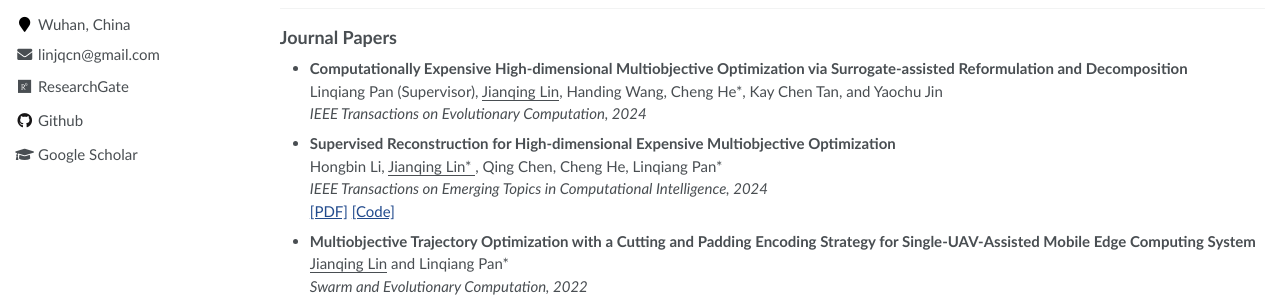
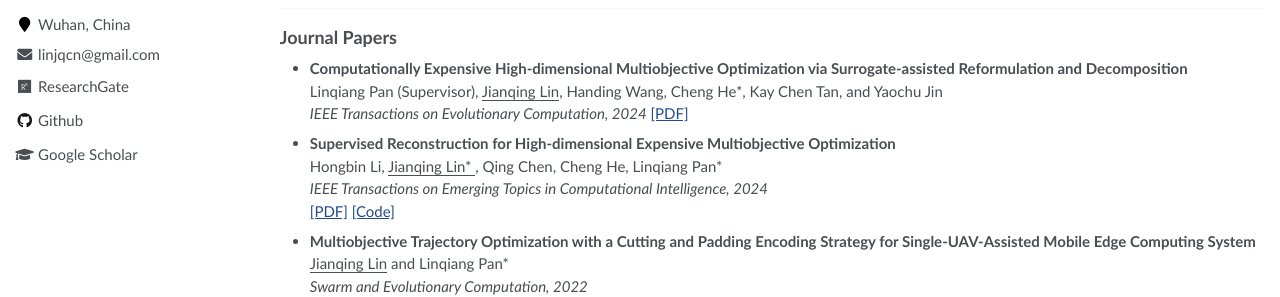
Before and after one commit to jqlincn/jqlincn.github.io, a Jekyll site: the page built from _pages/about.md, in a window 1280 px wide and 1387 px high. Shown: the part 403-700 px from the top of the window. Built offline with Jekyll 4.4.1, drawn with Linux system fonts in a browser that asks for light colours.

Commit message:
Update about.md

```diff
--- a/_pages/about.md
+++ b/_pages/about.md
@@ -44,6 +44,7 @@ My research interest includes computational intelligence, multiobjective optimiz
 - **Computationally Expensive High-dimensional Multiobjective Optimization via Surrogate-assisted Reformulation and Decomposition**  <br>
   Linqiang Pan (Supervisor), <ins>Jianqing Lin</ins>, Handing Wang, Cheng He*, Kay Chen Tan, and Yaochu Jin  <br>
   _IEEE Transactions on Evolutionary Computation, 2024_
+  [[PDF]](https://ieeexplore.ieee.org/document/10477568)
 - **Supervised Reconstruction for High-dimensional Expensive Multiobjective Optimization**  <br>
   Hongbin Li, <ins>Jianqing Lin* </ins>, Qing Chen, Cheng He, Linqiang Pan*  <br>
   _IEEE Transactions on Emerging Topics in Computational Intelligence, 2024_ <br>
```
